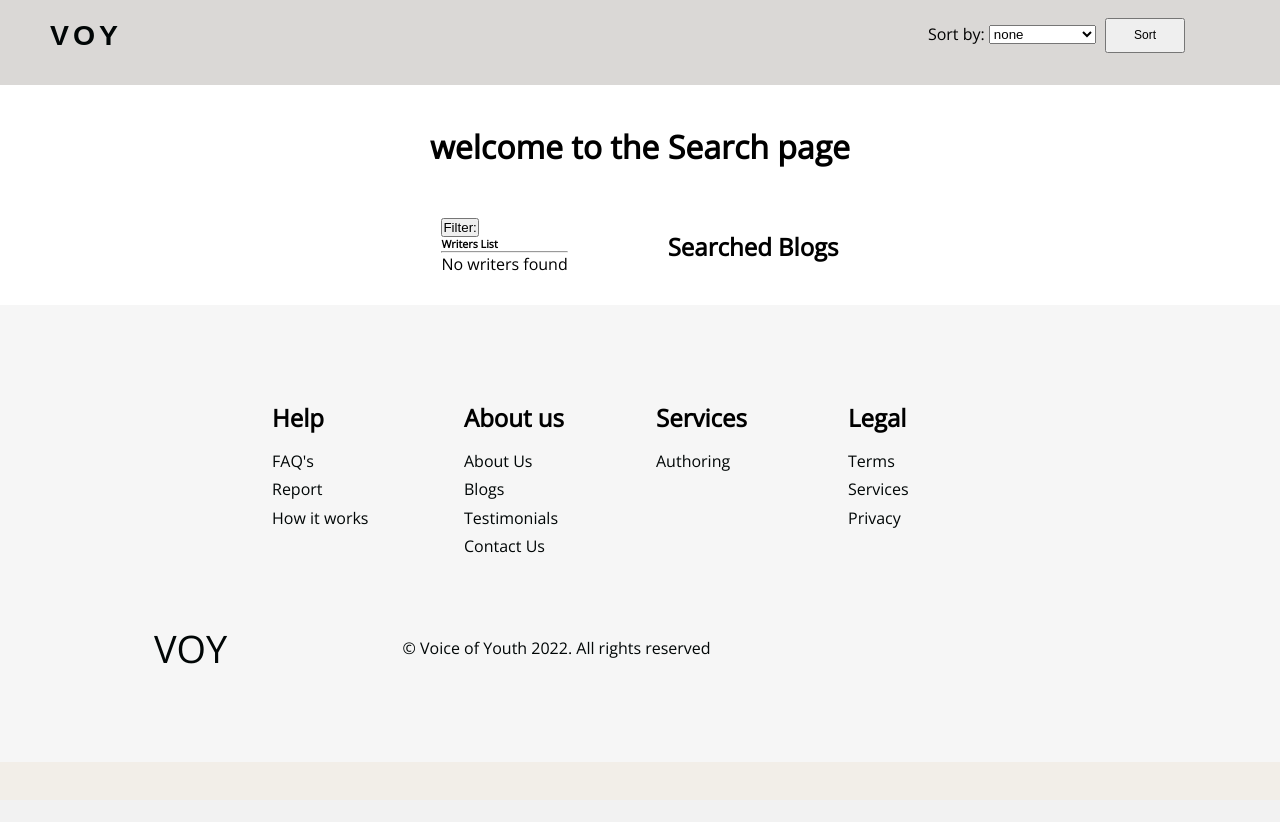
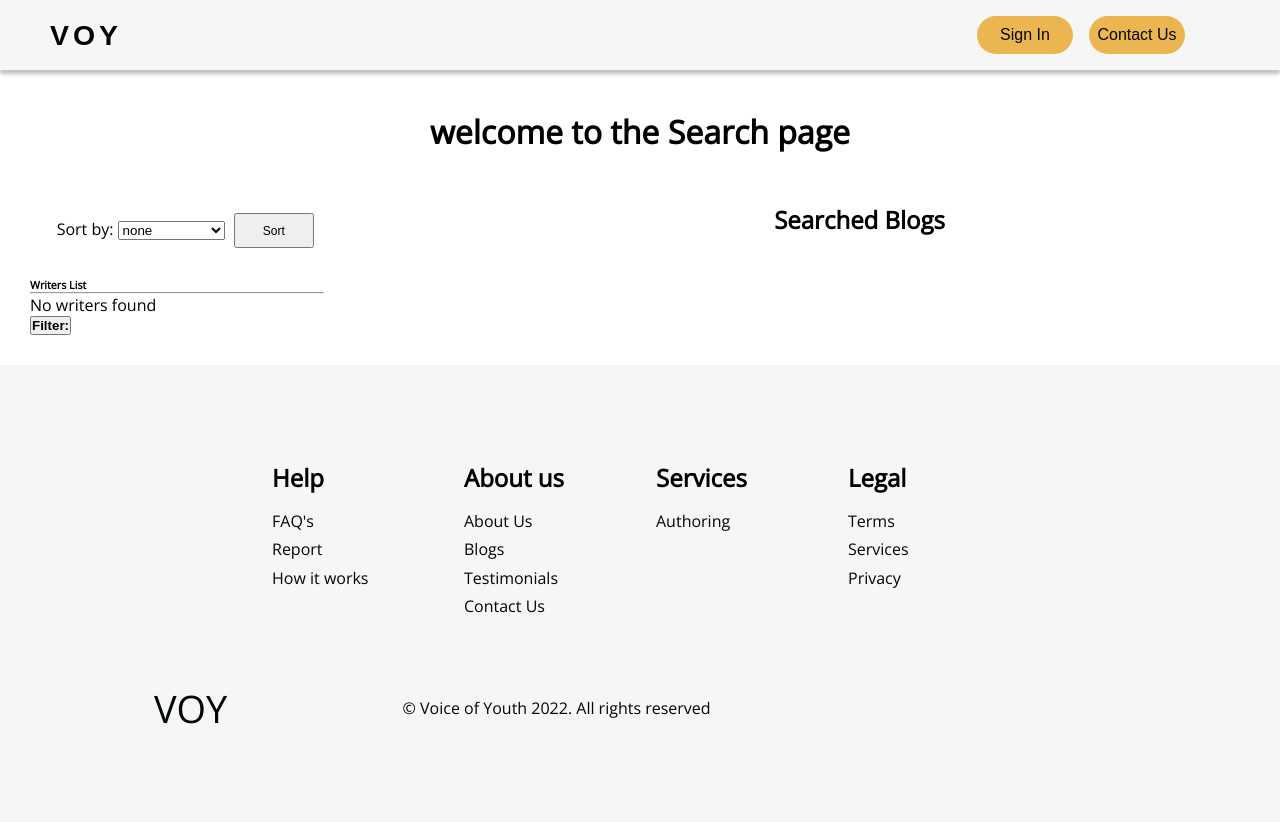
Before and after one commit to Voice-Of-Youth/voy-v2, a PHP site: page /voy/application/view/searchResult.php in a window 1280 px wide. Before the commit the page ends 664 px from the top, so only its background shows below. Run offline with PHP 8.4, Linux system fonts and the light colour scheme; data that the repository does not hold is empty; some web fonts are replaced.

Commit message:
I have edited the search page

```diff
--- a/application/view/aboutus.php
+++ b/application/view/aboutus.php
@@ -62,6 +62,10 @@
             echo "<li id='nav-button-dynamic' class='navbar-menu-item navbar-btn'>";
             // echo "<a href='../application/view/login.php'>Signin</a>";
               echo "<a href='../application/view/login.php' class='btn-link link'>Sign In</a>";
+            echo "</li>";
+            echo "<li id='nav-button-dynamic' class='navbar-menu-item navbar-btn'>";
+            // echo "<a href='../application/view/login.php'>Signin</a>";
+              echo "<a href='../application/view/contactus.php' class='btn-link link'>Contact Us</a>";
             echo "</li>";
           }
         ?>
--- a/application/view/searchResult.php
+++ b/application/view/searchResult.php
@@ -15,12 +15,75 @@ include '../controller/connection.inc.php';
 </head>
 
 <body>
-  <nav>
+
+<nav class="navbar">
     <div class="navbar-container">
-      <a href="../../public/index.php" class="link" id="navbar-logo">VOY</a>
-    <ul>
-      <li>
-        <form  method="POST" action="searchResult.php" name="sorting">
+      <a href="../../index.php" class="link" id="navbar-logo">VOY</a>
+
+      <div class="navbar-hamburger" id="mobile-bar-icon">
+        <span class="hamburger-bar"></span>
+        <span class="hamburger-bar"></span>
+        <span class="hamburger-bar"></span>
+      </div>
+
+      <ul class="navbar-menu menu">
+        <!-- <li class="search-menu-item">
+          <form action="../application/view/searchResult.php" method="POST">
+            <div class='searchContainer'>
+              <button class='iconButton' name="submit-search">
+                <i class="fa-solid fa-magnifying-glass"></i>
+              </button>
+              <input name="search" class='searchInput' placeholder='articles keyword' />
+            </div>
+          </form>
+        </li> -->
+        <?php
+          if(isset($_SESSION["userid"])) {
+            $image = $_SESSION["userprofileimg"];
+            echo "<li class=\"navbar-menu-item\">";
+            // echo "<a href='../application/view/login.php'>Bookmarks</a>";
+            echo "<a href='../application/view/login.php' class='navbar-link link'>";
+            echo "<i class='fa-solid fa-bookmark'></i>";
+            echo "<span>Favorites</span>";
+            echo "</a>";
+            echo "</li>";
+            // echo "<li id='nav-button-dynamic' class='navbar-menu-item navbar-btn'>";
+            // echo "<a href='../application/view/profile.php'>Signin</a>";
+            // echo "<a href='../application/view/profile.php' class='btn-link link'>Profile</a>";
+            // echo "</li>";
+            echo "<li class= 'user-icon'> <a href= '../application/view/profile.php' > <img src= 'images/uploads/$image'>  </a> </li>";
+            echo "<li id='nav-button-dynamic' class='navbar-menu-item navbar-btn'>";
+            // echo "<a href='../application/utils/logout.utils.php'>Logout</a>";
+            echo "<form class='navbar-menu-item navbar-btn' method='post'>";
+            echo "  <button class='btn-link link' type='submit' name='logout'>Logout</button>";
+            echo "</form>";
+            // echo "<a href='../application/utils/logout.utils.php' class='btn-link link'>Log out</a>";
+            echo "</li>";
+          } else {
+            echo "<li id='nav-button-dynamic' class='navbar-menu-item navbar-btn'>";
+            // echo "<a href='../application/view/login.php'>Signin</a>";
+              echo "<a href='../application/view/login.php' class='btn-link link'>Sign In</a>";
+            echo "</li>";
+            echo "<li id='nav-button-dynamic' class='navbar-menu-item navbar-btn'>";
+            // echo "<a href='../application/view/login.php'>Signin</a>";
+              echo "<a href='../application/view/contactus.php' class='btn-link link'>Contact Us</a>";
+            echo "</li>";
+          }
+        ?>
+      </ul>
+    </div>
+  </nav>
+
+
+
+<div class="blog-container">
+  <div class="uwelcome">
+    <h1 id="welcome"> welcome to the Search page</h1>
+  </div>
+  <div class="search-sort">
+    <div class="filter_section">
+      <div class="sorting">
+    <form  method="POST" action="searchResult.php" name="sorting">
            <label for="blog">   &nbsp; &nbsp; Sort by: </label>
                     <select class="form-control" name="blog">
                     <option value="">none</option>
@@ -30,20 +93,9 @@ include '../controller/connection.inc.php';
                 </select>
                 <input value="Sort" class="sort-button" name="sort" type="submit">
         </form>
-      </li>
-    </ul>
 </div>
-  </nav>
+              <form role="filter" method="POST" action="searchResult.php" name="filter">
 
-
-<div class="blog-container">
-  <div class="uwelcome">
-    <h1 id="welcome"> welcome to the Search page</h1>
-  </div>
-  <div class="search-sort">
-    <div class=filter_section>
-              <form role="filter" method="POST" action="searchResult.php" name="filter">
-              <h5><button name="filter_search" type="submit"> Filter:</button></h5>
                   <h6><strong>Writers List</strong></h6>
                   <hr>
               <?php
@@ -73,8 +125,9 @@ include '../controller/connection.inc.php';
                   echo "No writers found";
               }
               ?>
+              <h5><button name="filter_search" type="submit"><strong> Filter:</strong></button></h5>
               </form>
- </div>
+      </div>
 
       <div class="search-section">
             <h2>Searched Blogs </h2>
--- a/public/index.php
+++ b/public/index.php
@@ -66,6 +66,10 @@
             echo "<li id='nav-button-dynamic' class='navbar-menu-item navbar-btn'>";
             // echo "<a href='../application/view/login.php'>Signin</a>";
               echo "<a href='../application/view/login.php' class='btn-link link'>Sign In</a>";
+            echo "</li>";
+            echo "<li id='nav-button-dynamic' class='navbar-menu-item navbar-btn'>";
+            // echo "<a href='../application/view/login.php'>Signin</a>";
+              echo "<a href='../application/view/contactus.php' class='btn-link link'>Contact Us</a>";
             echo "</li>";
           }
         ?>
--- a/public/styles/searchresult.css
+++ b/public/styles/searchresult.css
@@ -126,15 +126,20 @@ body {
 
 .search-sort {
     display: flex;
-    flex-direction: row;
+    width: 75%;
     flex-wrap: wrap;
-    align-items: center;
-    justify-content: center;
+    align-items: flex-start;
+    justify-content: space-between;
 }
 
 .search-section {
-    margin-left: 100px;
+    margin-left: 50px;
     -ms-flex-align: end;
+}
+
+.sorting {
+    padding: 10px;
+    margin-bottom: 20px;
 }
 
 .filter-section {
```
